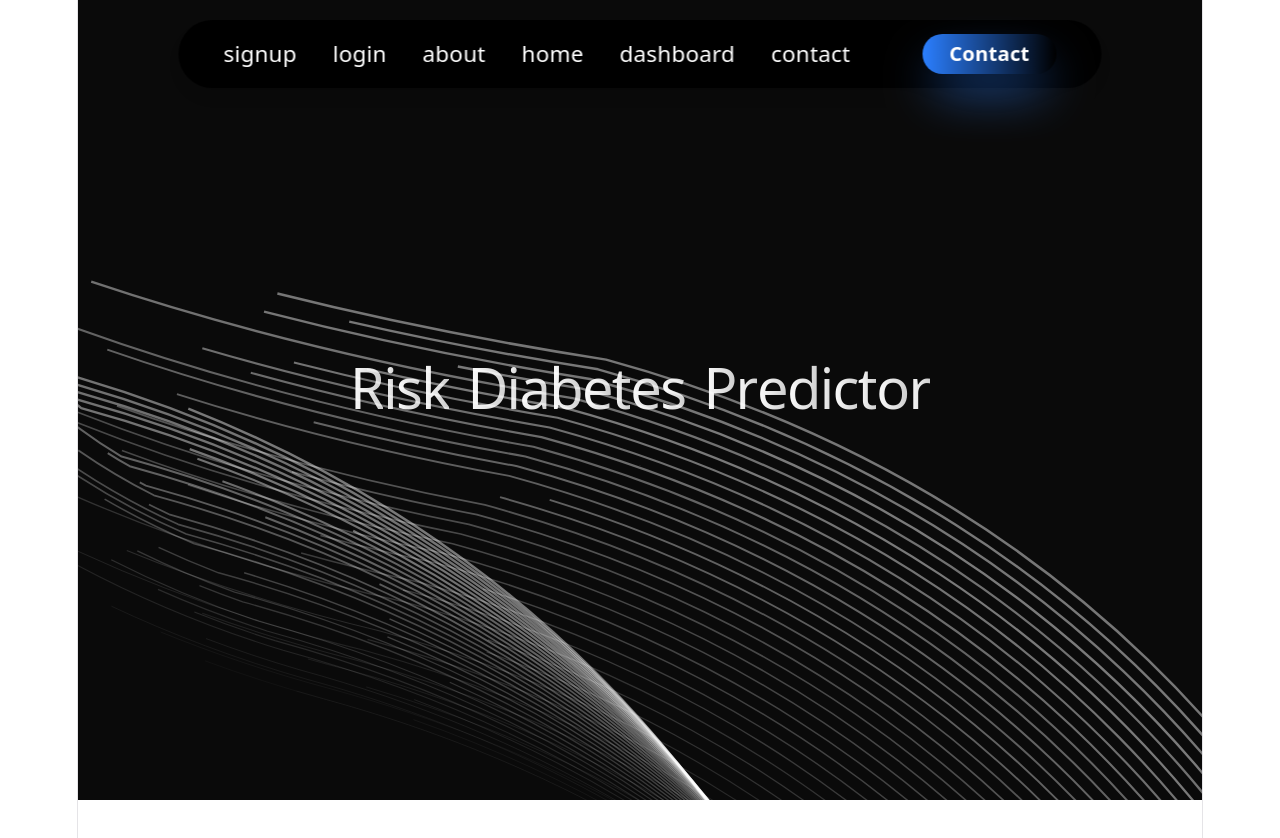
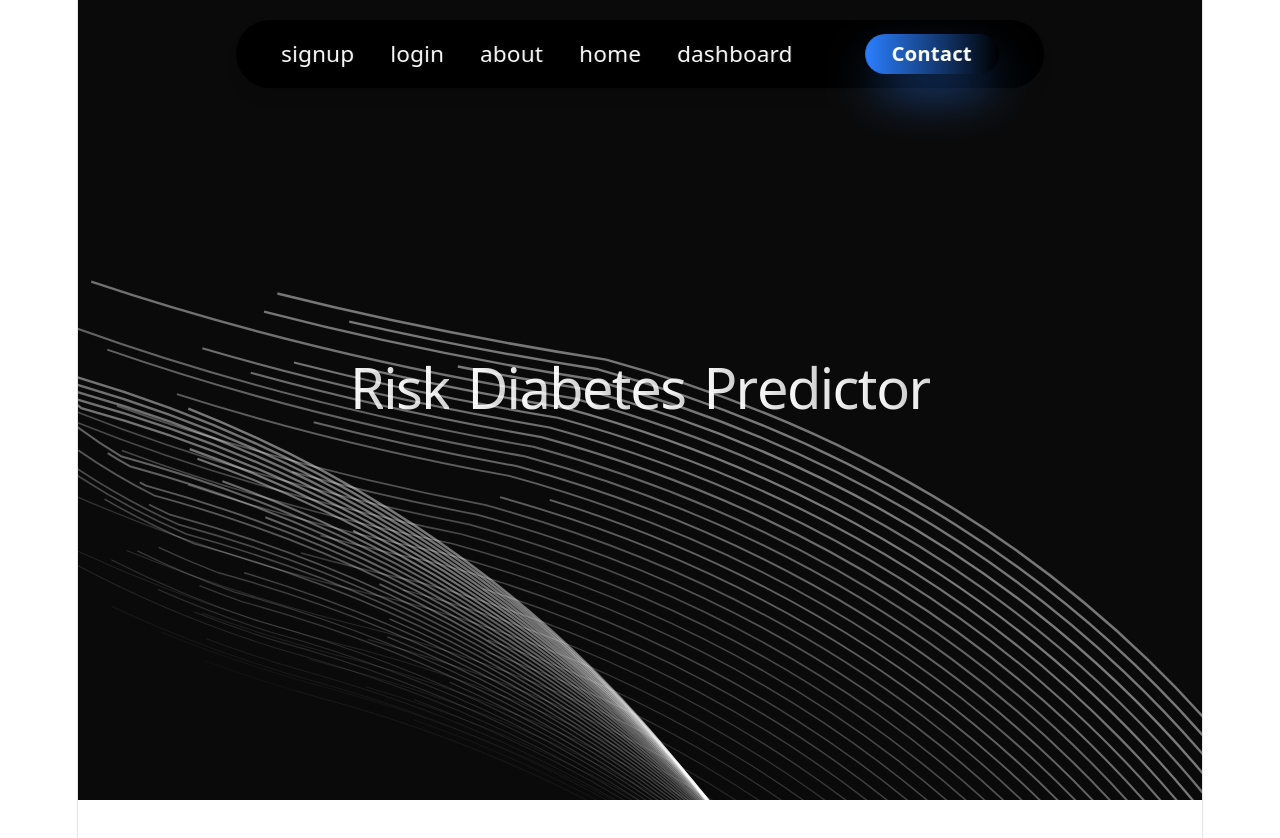
Before and after one commit to KyleKyleA/risk-diabetes-predictor, a React app in the folder Frontend/: page /dashboard in a window 1280 px wide. Shown: the top 838 px of the page. Built offline with nearby package versions, Linux system fonts and the light colour scheme; the HTML template or start-up script is replaced by a standard one.

Commit message:
didn't need the extra contact nav li nk

```diff
--- a/Frontend/src/Components/NavBar.jsx
+++ b/Frontend/src/Components/NavBar.jsx
@@ -14,7 +14,7 @@ const listItems = [
     {label: "about", path: "/about"},
     {label: "home", path: "/"},
     {label: "dashboard", path: "/dashboard"},
-    {label: "contact", path: "/contact"}
+
 
 ]
 
```
